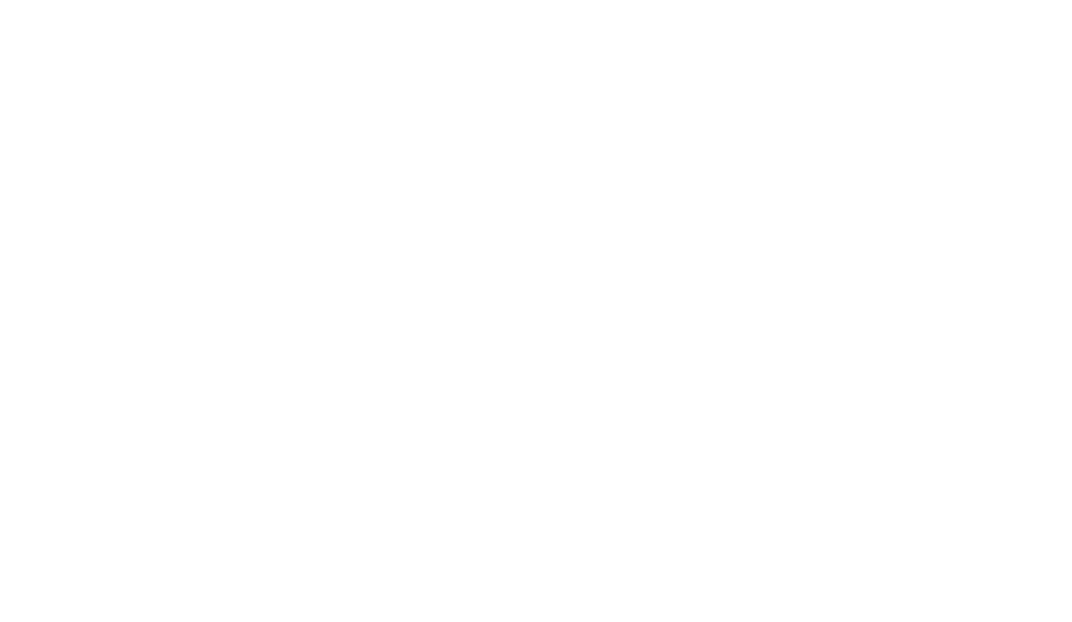
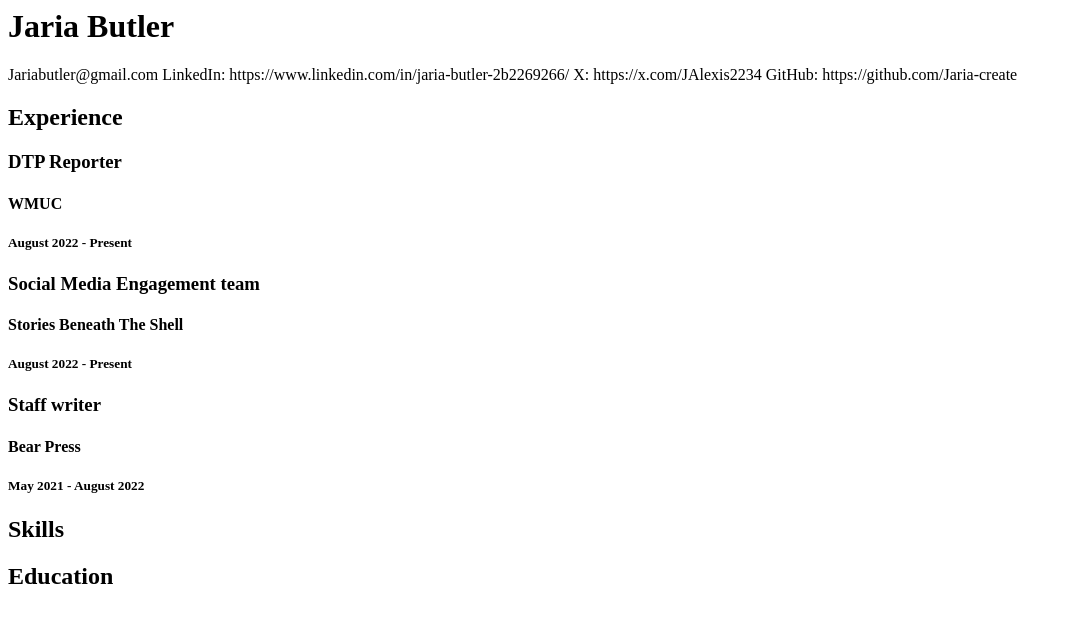
Before and after one commit to Jaria-create/Jaria-Butler-Jour352, a plain HTML site: page resume.html in a window 1280 px wide. Shown: the whole page, without its empty margins (0-1072 px from the left). Drawn offline with Linux system fonts and the light colour scheme.

Commit message:
updated resume added pic

```diff
--- a/resume.html
+++ b/resume.html
@@ -5,7 +5,31 @@
      </head>
 
     <body>
+        <h1>Jaria Butler</h1>
+        <div id="contact">
+Jariabutler@gmail.com
+LinkedIn: https://www.linkedin.com/in/jaria-butler-2b2269266/
+X: https://x.com/JAlexis2234
+GitHub: https://github.com/Jaria-create
+</div>
 
+
+        <h2>Experience</h2>
+        <h3>DTP Reporter</h3>
+        <h4>WMUC</h4>
+        <h5>August 2022 - Present</h5>
+
+        <h3>Social Media Engagement team</h3>
+        <h4>Stories Beneath The Shell</h4>
+        <h5>August 2022 - Present</h5>
+
+         <h3>Staff writer</h3>
+        <h4>Bear Press</h4>
+        <h5>May 2021 - August 2022</h5>
+
+        <h2>Skills</h2>
+
+        <h2>Education</h2>
     </body>
 
 
```
Also changed, not shown: headshot.jpeg (added).
